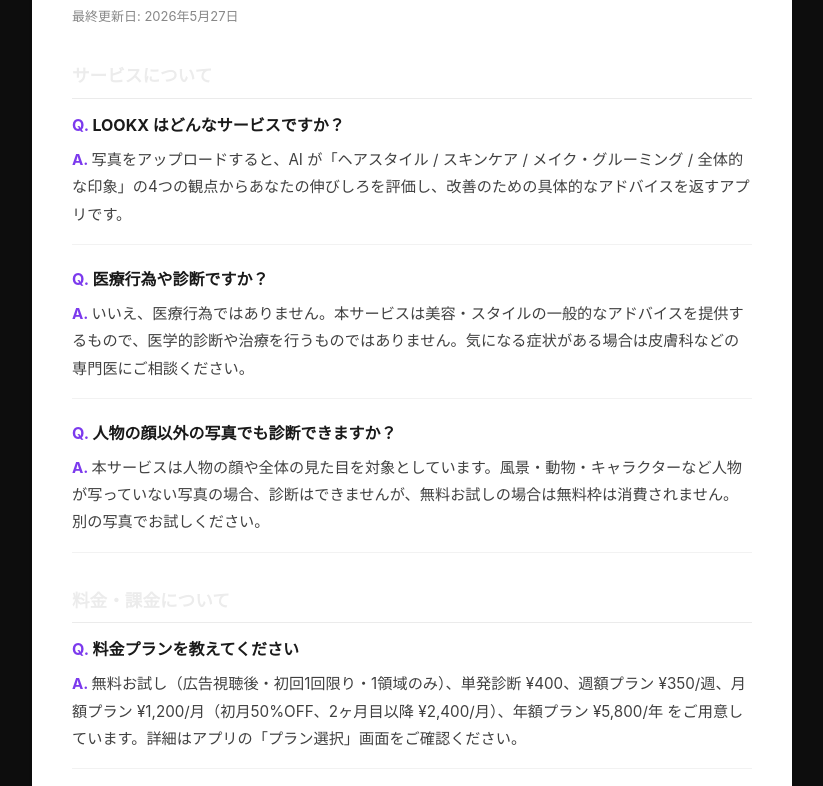
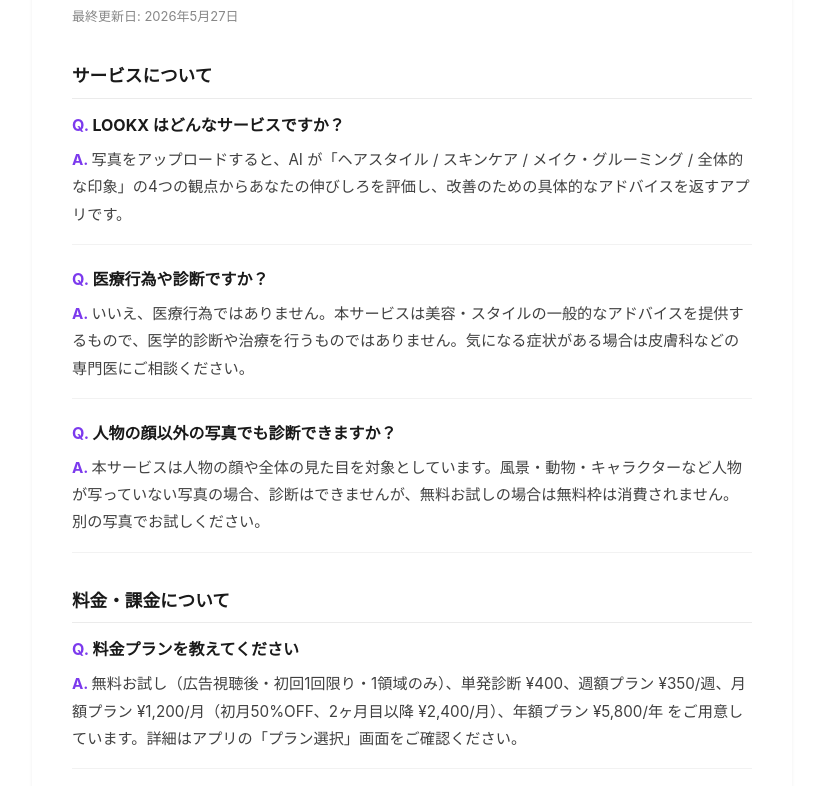
Before and after one commit to yukigitcl-coder/lookx-legal, a plain HTML site: page faq_ja.html in a window 1280 px wide. Shown: the part 118-904 px from the top of the page, without its empty margins (228-1051 px from the left). Drawn offline with Linux system fonts and the dark colour scheme.

Commit message:
Add files via upload

```diff
--- a/faq_ja.html
+++ b/faq_ja.html
@@ -46,6 +46,20 @@
   .a::before { content: "A. "; color: #7c3aed; font-weight: 700; }
   .updated { color: #888; font-size: 13px; margin-bottom: 24px; }
   a { color: #7c3aed; text-decoration: none; }
+  /* DARKFIX: ダークモード時にコンテナを暗くして文字を読めるようにする */
+  @media (prefers-color-scheme: dark) {
+    .container { background: #1a1a1a; }
+    .updated { color: #aaa; }
+    h2 { border-bottom-color: rgba(255,255,255,0.1); }
+  }
+  /* FORCELIGHT: 法的文書は常にライト表示に強制（ダークモードでの可読性問題を回避） */
+  @media (prefers-color-scheme: dark) {
+    body { background: #ffffff !important; color: #1a1a1a !important; }
+    .container { background: #ffffff !important; box-shadow: 0 1px 4px rgba(0,0,0,0.06) !important; }
+    .updated { color: #888 !important; }
+    a { color: #7c3aed !important; }
+    h2 { border-bottom-color: rgba(0,0,0,0.08) !important; }
+  }
 </style>
 </head>
 <body>
```
Also changed, not shown: index.html (+14 -0 lines), privacy_en.html (+14 -0 lines), privacy_ja.html (+14 -0 lines), sct_ja.html (+14 -0 lines), status.html (+14 -0 lines), terms_en.html (+14 -0 lines), terms_ja.html (+14 -0 lines).
